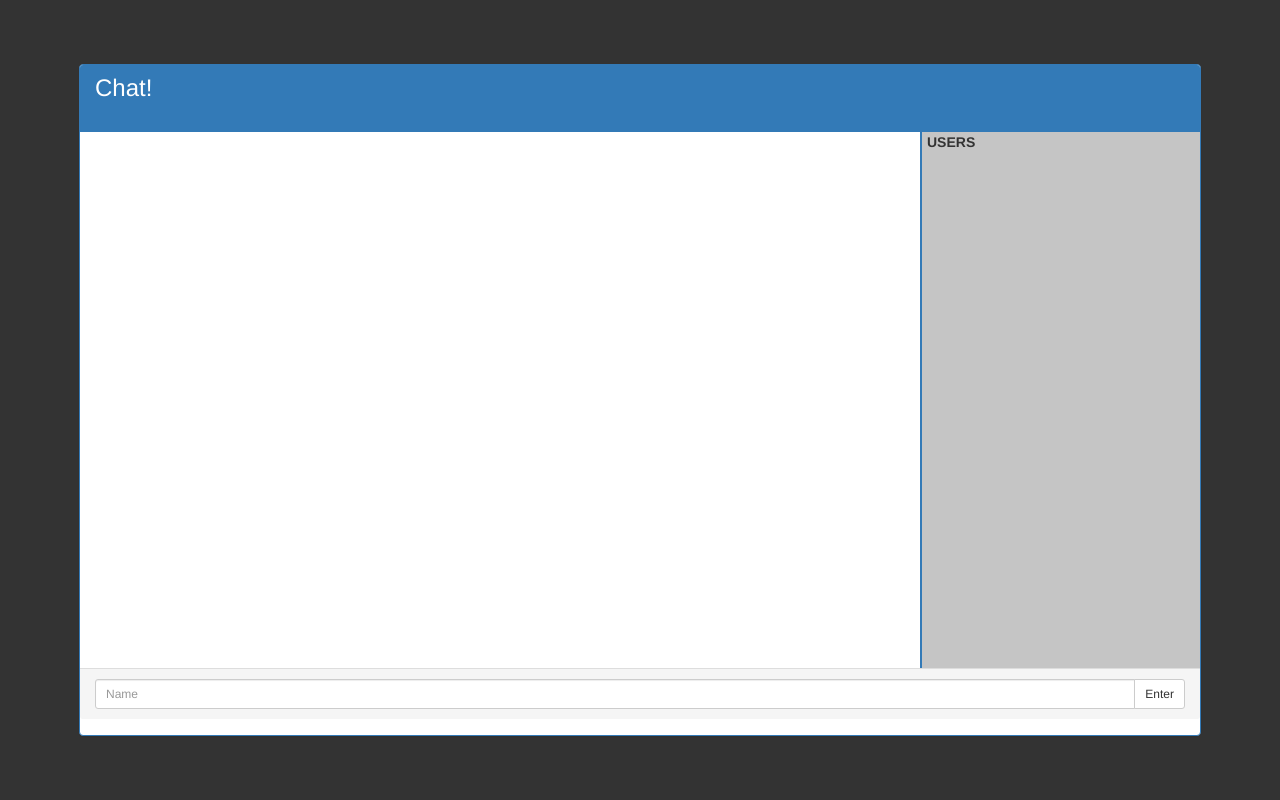
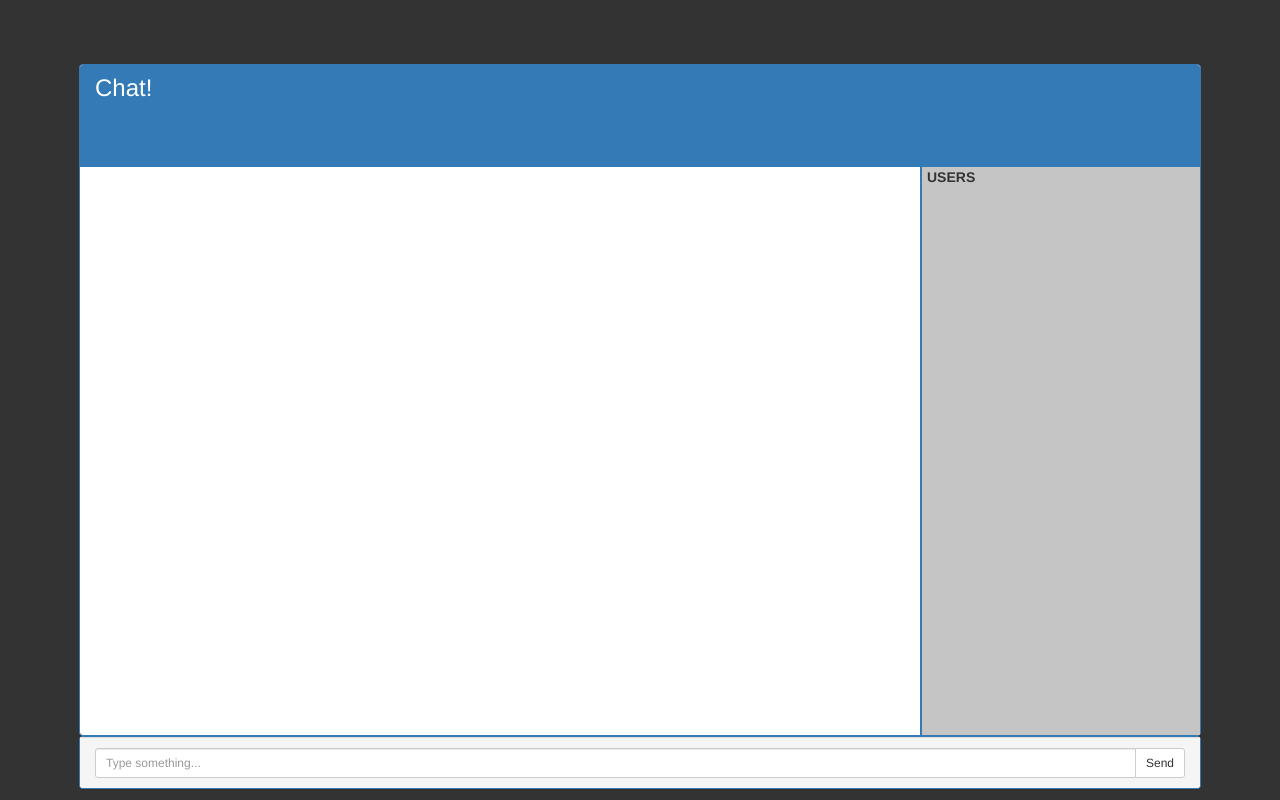
Before and after one commit to viv-4/simple-socketio-chat, a website: page public/html/index.html in a window 1280 px wide. Drawn offline with nearby package versions, Linux system fonts and the light colour scheme; files that its build step writes are made by us from their sources; no server answers; files whose address does not match are found by name.

Commit message:
style fixes

```diff
--- a/public/css/styles.css
+++ b/public/css/styles.css
@@ -11,33 +11,36 @@ body {
 #chat-panel {
   height: 100%;
   margin: 0;
+  display: flex;
+  flex-direction: column;
 }
 
 #chat {
   overflow: auto;
-  height: 100%;
   padding-left: 5px;
   padding-right: 5px;
+  height: 100%;
 }
 
 #userBox {
   background-color: #C5C5C5;
   border-left:2px solid;
   border-color: #337ab7;
-  height: 100%;
   overflow: auto;
   padding-left: 5px;
+  height:100%;
 }
 
 .panel-heading {
-  height: 10%;
 }
 
 .panel-body {
   padding: 0;
-  height: 80%
+  flex-grow: 1;
 }
 
+.panel-footer {
+}
 h3 {
   margin-bottom: 5%;
   margin-top: 0;
--- a/public/html/index.html
+++ b/public/html/index.html
@@ -17,7 +17,6 @@
   </head>
 
   <body>
-
     <div id='container' class='container-fluid'>
 
       <div id='chat-panel' class='panel panel-primary'>
@@ -38,15 +37,17 @@
           </div>
         </div>
 
+      </div>
+
+      <div class='panel panel-primary'>
         <div class='panel-footer'>
           <div class='input-group input-group-sm'>
-            <input id='msg-input' class='form-control' type='text' placeholder='Name'></input>
+            <input id='msg-input' class='form-control' type='text' placeholder='Type something...'></input>
             <span class='input-group-btn'>
-              <button class='btn btn-default'>Enter</button>
+              <button class='btn btn-default'>Send</button>
             </span>
           </div>
         </div>
-
       </div>
 
     </div>
```
